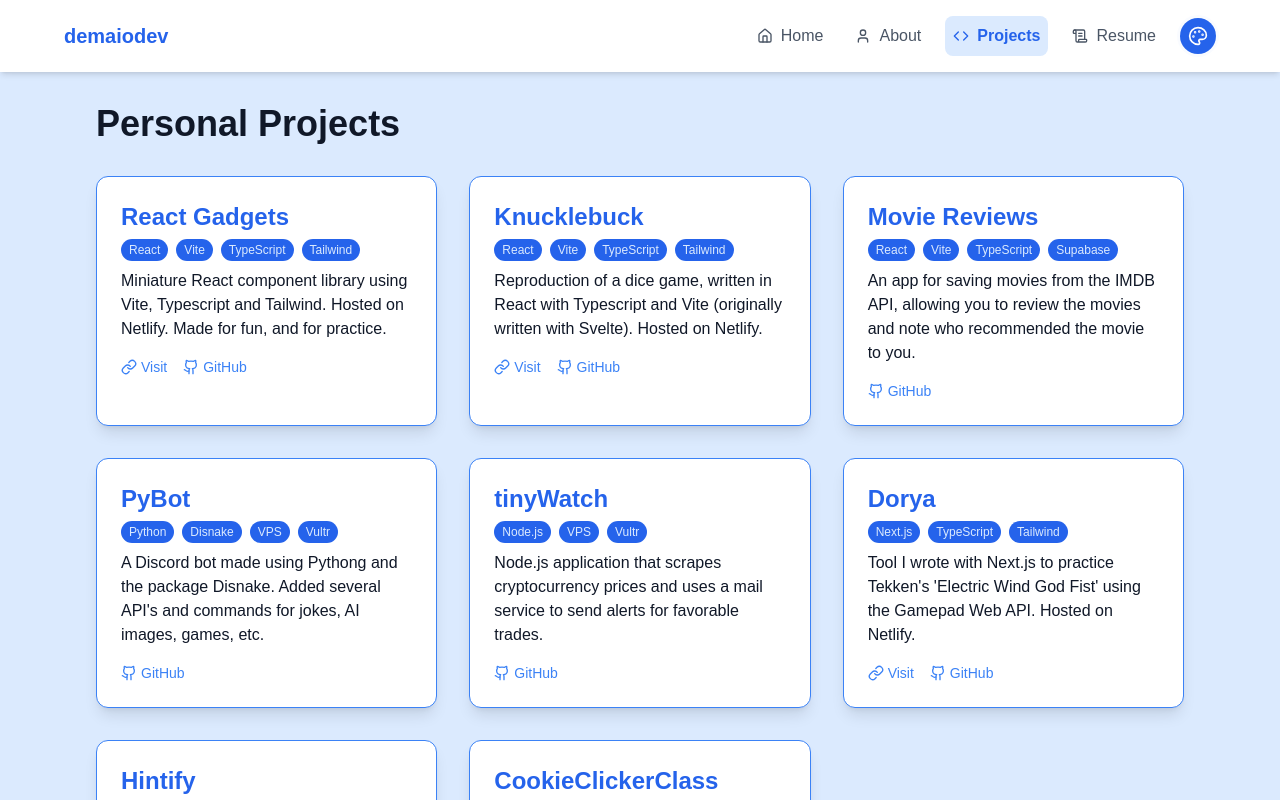
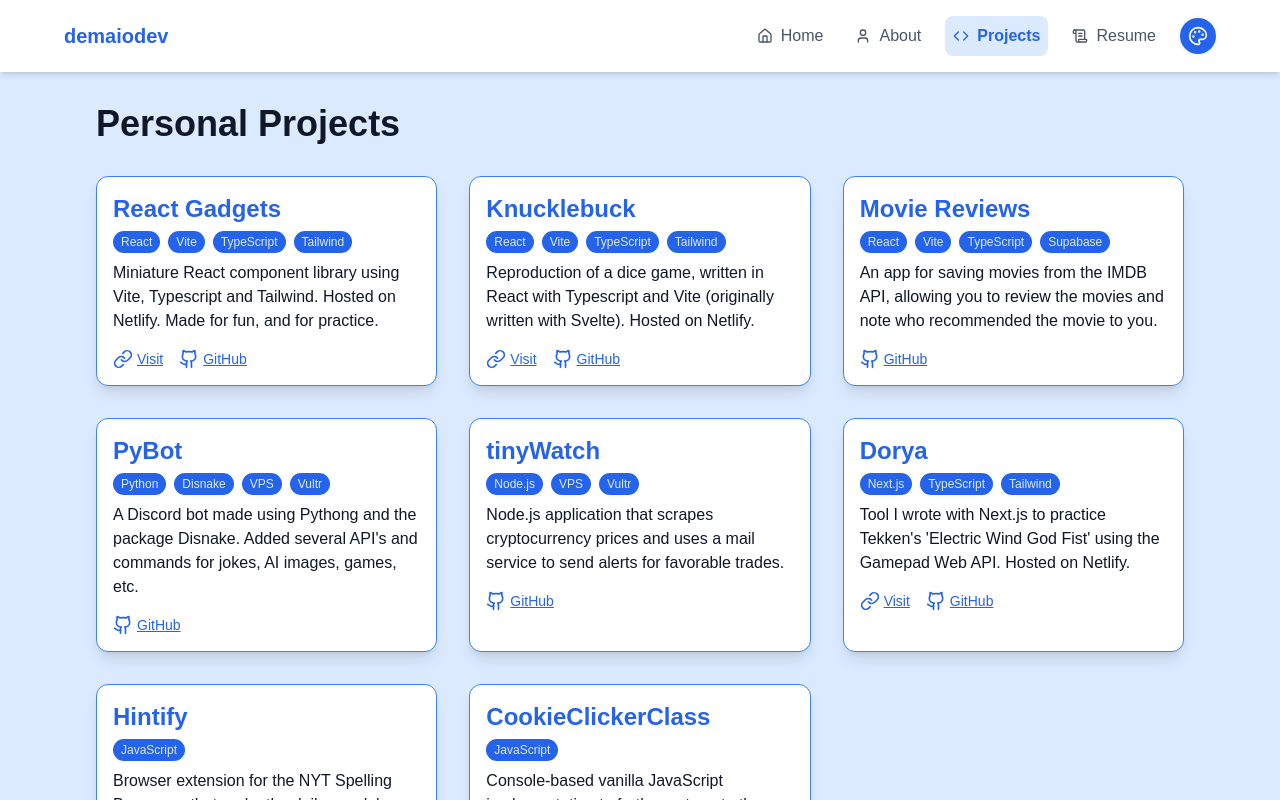
Before and after one commit to demaiodev/react-portfolio, a React (Vite) app: page /projects in a window 1280 px wide. Shown: the top 800 px of the page. Built offline with nearby package versions, Linux system fonts and the light colour scheme; a web font is replaced by a local one.

Commit message:
slight projectcard style adjustments

```diff
--- a/src/components/ProjectCard.tsx
+++ b/src/components/ProjectCard.tsx
@@ -18,7 +18,7 @@ const ProjectCard: React.FC<ProjectCardProps> = ({
 }) => {
   return (
     <div
-      className={`p-6 border rounded-xl shadow-lg transition-all duration-300 hover:shadow-2xl`}
+      className={`p-4 border rounded-xl shadow-lg transition-all duration-300 cursor-default`}
       style={{
         borderColor: "var(--accent-500)",
         backgroundColor: "var(--nav-bg)",
@@ -34,6 +34,7 @@ const ProjectCard: React.FC<ProjectCardProps> = ({
         {tech.map((t) => {
           return (
             <span
+              key={t}
               className="text-xs mr-2 rounded-xl p-1 px-2"
               style={{
                 color: "var(--accent-100)",
@@ -53,10 +54,10 @@ const ProjectCard: React.FC<ProjectCardProps> = ({
             href={url}
             target="_blank"
             rel="noopener noreferrer"
-            className={`flex items-center space-x-1 hover:underline text-sm font-medium transition-colors`}
-            style={{ color: "var(--accent-500)" }}
+            className={`flex items-center space-x-1 hover:scale-110 text-sm font-medium underline`}
+            style={{ color: "var(--accent-600)" }}
           >
-            <LinkIcon className="w-4 h-4" />
+            <LinkIcon className="w-5 h-5" />
             <span>Visit</span>
           </a>
         )}
@@ -65,10 +66,10 @@ const ProjectCard: React.FC<ProjectCardProps> = ({
           href={github}
           target="_blank"
           rel="noopener noreferrer"
-          className={`flex items-center space-x-1 hover:underline text-sm font-medium transition-colors`}
-          style={{ color: "var(--accent-500)" }}
+          className={`flex items-center space-x-1 hover:scale-110 text-sm font-medium underline`}
+          style={{ color: "var(--accent-600)" }}
         >
-          <Github className="w-4 h-4" />
+          <Github className="w-5 h-5" />
           <span>GitHub</span>
         </a>
       </div>
```
